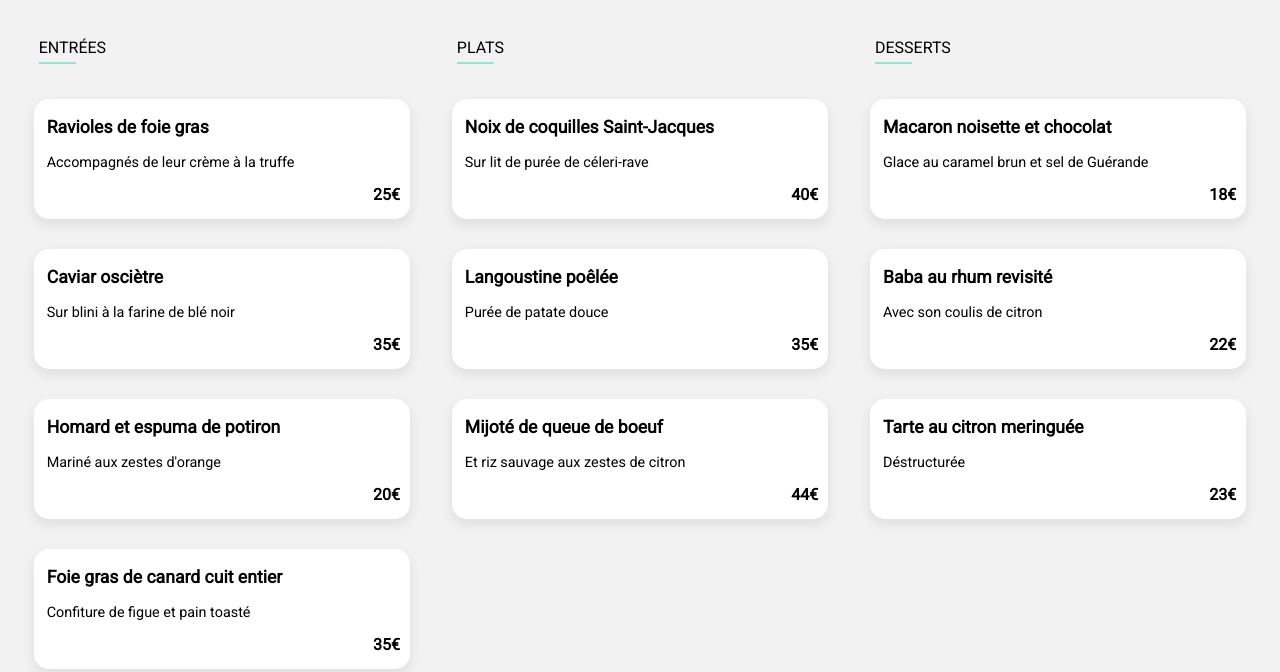
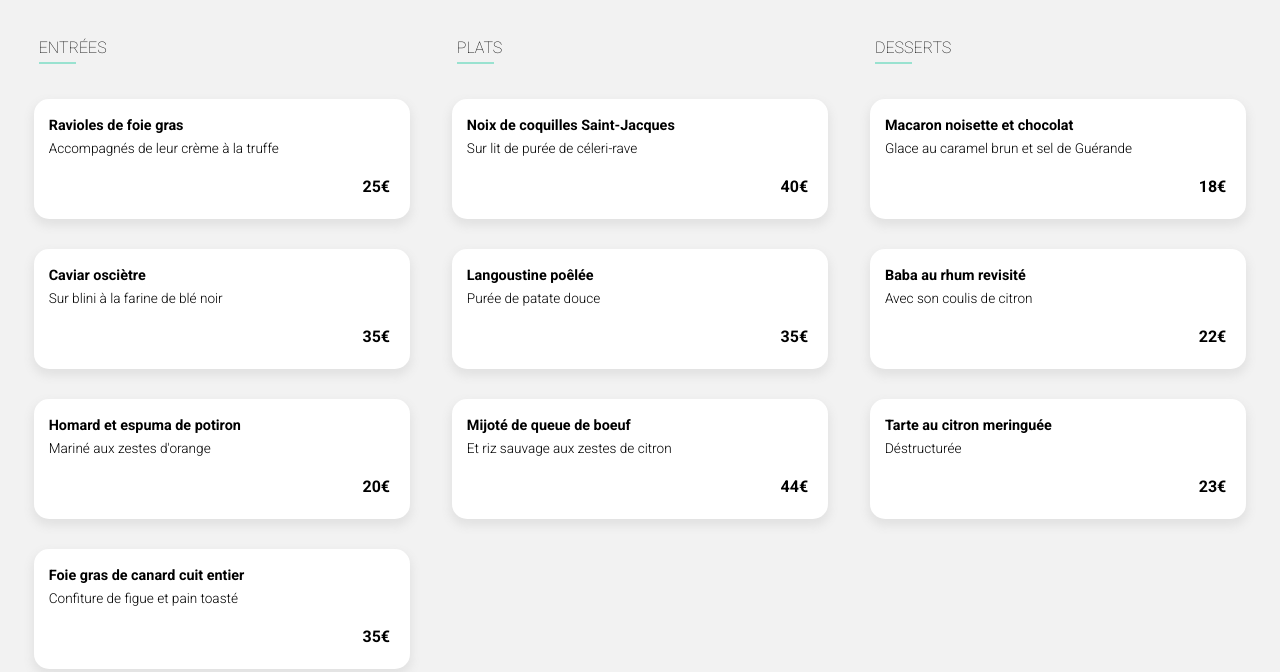
Before and after one commit to ClothildeA/ClothildeANDRE_3_19102020, a plain HTML site: page HTML/la-note-enchantee.html in a window 1280 px wide. Shown: the part 353-1025 px from the top of the page. Drawn offline with Linux system fonts and the light colour scheme; a web font is replaced by a local one.

Commit message:
favicon + polices

```diff
--- a/HTML/la-note-enchantee.html
+++ b/HTML/la-note-enchantee.html
@@ -6,7 +6,8 @@
     <meta name="viewport" content="width=device-width, initial-scale=1, minimum-scale=1, maximum-scale=1">
     <script src="https://kit.fontawesome.com/2683cb0723.js" crossorigin="anonymous"></script>
     <link href="https://fonts.googleapis.com/css2?family=Shrikhand&display=swap" rel="stylesheet">
-    <link href="https://fonts.googleapis.com/css2?family=Roboto&display=swap" rel="stylesheet">
+    <link href="https://fonts.googleapis.com/css2?family=Roboto:wght@100;300;400;500;700;900&display=swap" rel="stylesheet">
+    <link rel="shortcut icon" type="image/png" href="../images/logo/favicon.svg"/>
     <title>Ohmyfood! La Note Enchantée</title>
     <link rel="stylesheet" href="../style.css">
 </head>
@@ -32,32 +33,40 @@
                         <h3 class="food-title">ENTRÉES</h3>
                         <div class="food-wrapper">
                             <div class="food-content item-1">
+                                <div class="food-content__text">
                                     <h4 class="food-content__text--h">Ravioles de foie gras</h4>
                                     <p class="food-content__text--p">Accompagnés de leur crème à la truffe</p>
+                                </div>
                                 <h4 class="food-content__text--price">25€</h4>
                                 <div class="anim-food">
                                     <i class="anim-food__icon fas fa-check-circle"></i>
                                 </div>
                             </div>
                             <div class="food-content item-2">
+                                <div class="food-content__text">
                                     <h4 class="food-content__text--h">Caviar osciètre</h4>
                                     <p class="food-content__text--p">Sur blini à la farine de blé noir</p>
+                                </div>
                                 <h4 class="food-content__text--price">35€</h4>
                                 <div class="anim-food">
                                     <i class="anim-food__icon fas fa-check-circle"></i>
                                 </div>
                             </div>
                             <div class="food-content item-3">
+                                <div class="food-content__text">
                                     <h4 class="food-content__text--h">Homard et espuma de potiron</h4>
                                     <p class="food-content__text--p">Mariné aux zestes d'orange</p>
+                                </div>
                                 <h4 class="food-content__text--price">20€</h4>
                                 <div class="anim-food">
                                     <i class="anim-food__icon fas fa-check-circle"></i>
                                 </div>
                             </div>
                             <div class="food-content item-4">
+                                <div class="food-content__text">
                                     <h4 class="food-content__text--h">Foie gras de canard cuit entier</h4>
                                     <p class="food-content__text--p">Confiture de figue et pain toasté</p>
+                                </div>
                                 <h4 class="food-content__text--price">35€</h4>
                                 <div class="anim-food">
                                     <i class="anim-food__icon fas fa-check-circle"></i>
@@ -70,24 +79,30 @@
                         <h3 class="food-title">PLATS</h3>
                         <div class="food-wrapper">
                             <div class="food-content item-1">
+                                <div class="food-content__text">
                                     <h4 class="food-content__text--h">Noix de coquilles Saint-Jacques</h4>
                                     <p class="food-content__text--p">Sur lit de purée de céleri-rave</p>
+                                </div>
                                 <h4 class="food-content__text--price">40€</h4>
                                 <div class="anim-food">
                                     <i class="anim-food__icon fas fa-check-circle"></i>
                                 </div>
                             </div>
                             <div class="food-content item-2">
+                                <div class="food-content__text">
                                     <h4 class="food-content__text--h">Langoustine poêlée</h4>
                                     <p class="food-content__text--p">Purée de patate douce</p>
+                                </div>
                                 <h4 class="food-content__text--price">35€</h4>
                                 <div class="anim-food">
                                     <i class="anim-food__icon fas fa-check-circle"></i>
                                 </div>
                             </div>
                             <div class="food-content item-3">
+                                <div class="food-content__text">
                                     <h4 class="food-content__text--h">Mijoté de queue de boeuf</h4>
                                     <p class="food-content__text--p">Et riz sauvage aux zestes de citron</p>
+                                </div>
                                 <h4 class="food-content__text--price">44€</h4>
                                 <div class="anim-food">
                                     <i class="anim-food__icon fas fa-check-circle"></i>
@@ -100,24 +115,30 @@
                         <h3 class="food-title">DESSERTS</h3>
                         <div class="food-wrapper">
                             <div class="food-content item-1">
+                                <div class="food-content__text">
                                     <h4 class="food-content__text--h">Macaron noisette et chocolat</h4>
                                     <p class="food-content__text--p">Glace au caramel brun et sel de Guérande</p>
+                                </div>
                                 <h4 class="food-content__text--price">18€</h4>
                                 <div class="anim-food">
                                     <i class="anim-food__icon fas fa-check-circle"></i>
                                 </div>
                             </div>
                             <div class="food-content item-2">
+                                <div class="food-content__text">
                                     <h4 class="food-content__text--h">Baba au rhum revisité</h4>
                                     <p class="food-content__text--p">Avec son coulis de citron</p>
+                                </div>
                                 <h4 class="food-content__text--price">22€</h4>
                                 <div class="anim-food">
                                     <i class="anim-food__icon fas fa-check-circle"></i>
                                 </div>
                             </div>
                             <div class="food-content item-3">
+                                <div class="food-content__text">
                                     <h4 class="food-content__text--h">Tarte au citron meringuée</h4>
                                     <p class="food-content__text--p">Déstructurée</p>
+                                </div>
                                 <h4 class="food-content__text--price">23€</h4>
                                 <div class="anim-food">
                                     <i class="anim-food__icon fas fa-check-circle"></i>
--- a/SASS/1-Base/_base.scss
+++ b/SASS/1-Base/_base.scss
@@ -1,3 +1,5 @@
+
+
 body {
     font-family: 'Roboto';
     font-size: 100%;
@@ -27,6 +29,7 @@ h2 {
 h3,
 p {
     margin: 5px 0;
+    font-weight: 300;
 }
 
 ul {
--- a/SASS/4-Composants/_animations.scss
+++ b/SASS/4-Composants/_animations.scss
@@ -121,6 +121,7 @@
     align-items: center;
     z-index: 1;
     position: absolute;
+    overflow: hidden;
 
 
     .page-loading_section {
--- a/SASS/4-Composants/_buttons.scss
+++ b/SASS/4-Composants/_buttons.scss
@@ -43,6 +43,7 @@
         -webkit-background-clip: text;
         -webkit-text-fill-color: transparent;
         font-weight: 900;
+        font-size: 1.6rem;
         transform: scale(0);
         opacity: 0;
         transition: all 700ms cubic-bezier(0.68, -0.55, 0.27, 1.55);
--- a/SASS/5-Pages/_pages.scss
+++ b/SASS/5-Pages/_pages.scss
@@ -105,33 +105,38 @@
         position: relative;
         overflow: hidden;
 
-        &__text--h {
+        &__text {
+            width: 80%;
+            margin: 2px;
+            transition: all 500ms ease-in-out;
+
+            &--h, &--p {
                 width: 100%;
                 margin: 0;
                 padding: 3px;
-            font-size: 1.1rem;
-        }
-
-        &__text--p {
-            width: 265px;
-            margin: 0;
-            padding: 3px;
-            font-size: .9rem;
-            transition-property: all;
-            transition-duration: 500ms;
-            transition-timing-function: ease-in-out;
                 text-overflow: ellipsis;
                 white-space: nowrap;
                 overflow: hidden;
             }
 
+            &--h {
+                font-size: 0.9rem;
+            }
+
+            &--p {
+                font-size: .85rem;
+            }
+        }
+
         &__text--price {
-            margin: 0;
+            width: 7%;
+            display: flex;
+            align-items: flex-end;
+            margin: 10px;
             transform: translateX(0);
-            transition-property: all;
-            transition-duration: 500ms;
-            transition-timing-function: ease-in-out;
+            transition: all 500ms ease-in-out;
         }
+
 
         .anim-food {
             width: 20%;
@@ -139,20 +144,16 @@
             display: flex;
             justify-content: center;
             align-items: center;
-            transition-property: all;
-            transition-duration: 500ms;
-            transition-timing-function: ease-in-out;
+            transition: all 500ms ease-in-out;
             background-color: $color-tertiary;
             position: absolute;
+            top: 0;
             transform: translate(500%, 0);
-            top: 0;
 
             &__icon {
                 color: $color-white;
                 font-size: 1.5rem;
-                transition-property: all;
-                transition-duration: 500ms;
-                transition-timing-function: ease-in-out;
+                transition: all 590ms ease-in-out;
                 transform: rotate(0);
             }
         }
@@ -171,8 +172,8 @@
                 transform: translateX(-250%);
             }
 
-            .food-content__text--p {
-                width: 200px;
+            .food-content__text {
+                width: 65%;
             }
         }
     }
@@ -207,16 +208,26 @@
                 align-content: space-around;
                 flex-basis: 30%;
 
-                &__text--p {
+                .food-content__text {
+                    width: 100%;
+
+                    &--p {
                         width: 100%;
                     }
 
-                &__text--price {
+                    &--price {
                         width: 100%;
-                    text-align: end;
+                        display: flex;
+                        justify-content: flex-end;
+                    }
                 }
 
                 &:hover {
+
+                    .food-content__text {
+                        width: 75%;
+                    }
+
                     .food-content__text--price {
                         transform: translateX(-25%);
                     }
```
Also changed, not shown: HTML/a-la-francaise.html (+20 -1 lines), HTML/index.html (+2 -1 lines), HTML/la-palette-du-gout.html (+20 -1 lines), HTML/le-delice-des-sens.html (+20 -1 lines), SASS/5-Pages/_index.scss (+6 -1 lines), images/logo/favicon.svg (added), style.css, 5 other files. Lines whose indentation alone changed are shown as unchanged.
